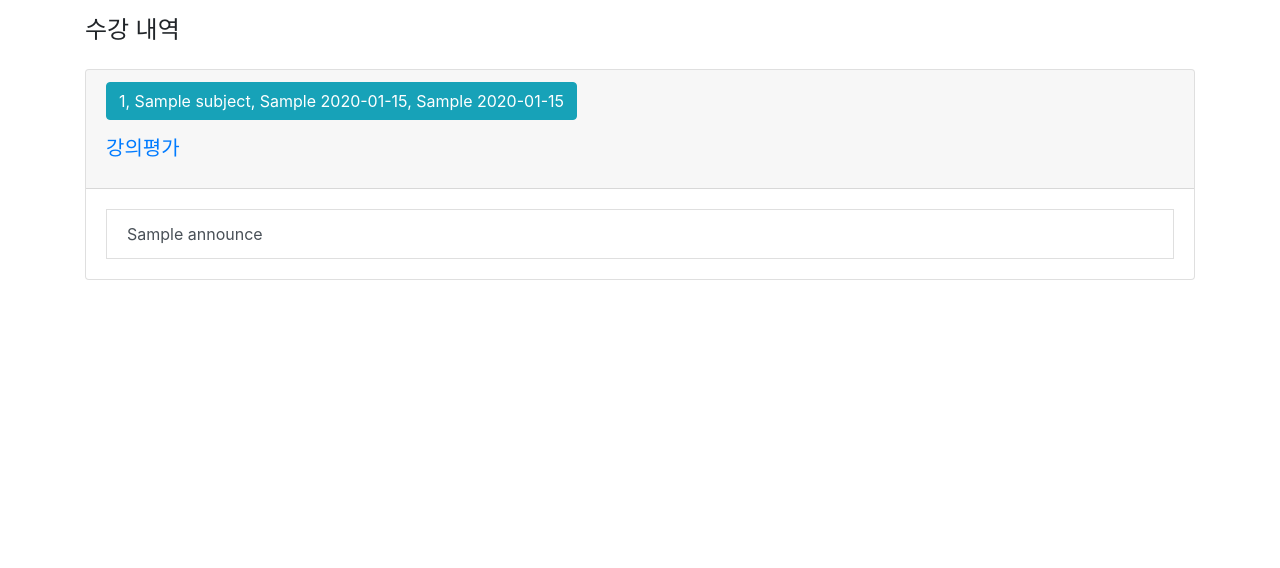
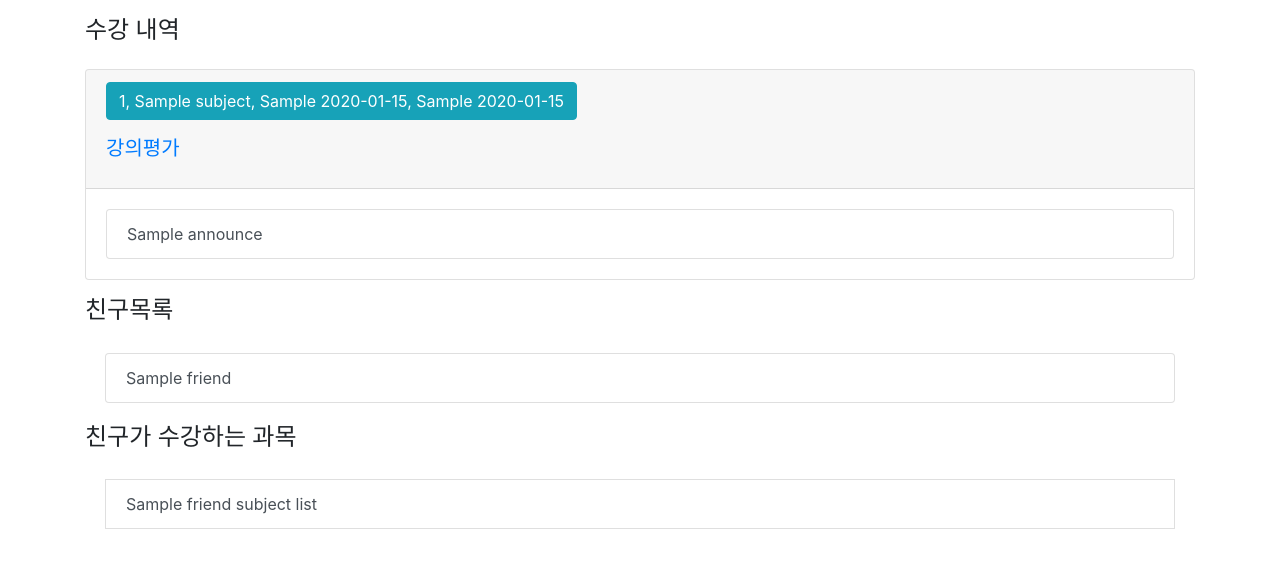
Before and after one commit to arsgsg1/KW3-2_Database, a Django app: template ClassHelper/templates/campus/main.html in a window 1280 px wide. Shown: the part 57-625 px from the top of the page. Run offline with Django 3.2, Linux system fonts and the light colour scheme; the template is opened without the code that fills it: most values are stand-ins (such as "Sample title", 1, 10 or a date in 2020); some libraries are stand-ins or nearby versions.

Commit message:
친구목록, 친구가 수강하는 과목 출력

```diff
--- a/ClassHelper/templates/campus/main.html
+++ b/ClassHelper/templates/campus/main.html
@@ -32,10 +32,11 @@
                   <div class="card-body">
                     {% for subject_id, qs in announce_list.items %}
                         {% if subject.subject_id == subject_id%}
-                            <div class="list-group"></div>
-                            {% for announce in qs%}
+                            <div class="list-group">
+                                {% for announce in qs%}
                                 <a class="list-group-item list-group-item-action"> {{announce.announce_title}}</a>
-                            {% endfor %}
+                                {% endfor %}
+                            </div>
                         {% else %}
                         {% endif %}
                     {% endfor %}
@@ -43,7 +44,24 @@
                 </div>
         </div>
     </div>
+    {% endfor %}
+    <div class="row my-3">
+        <div class="col-12">
+            <h4>친구목록</h4>
+            <div class="card-body">
+                <div class="list-group">
+                    {% for friend in friend_list %}
+                        <a class="list-group-item list-group-item-action">{{friend}}</a>
+                    {% endfor %}
+                </div>
+            </div>
 
-    {% endfor %}
+            <h4>친구가 수강하는 과목</h4>
+            <div class="card-body">
+                <div class="list-group"></div>
+                <a class="list-group-item list-group-item-action">{{friend_subject_list}}</a>
+            </div>
+        </div>
+    </div>
 </div>
 {% endblock %}
```
Also changed, not shown: ClassHelper/campus/views.py (+26 -1 lines).
